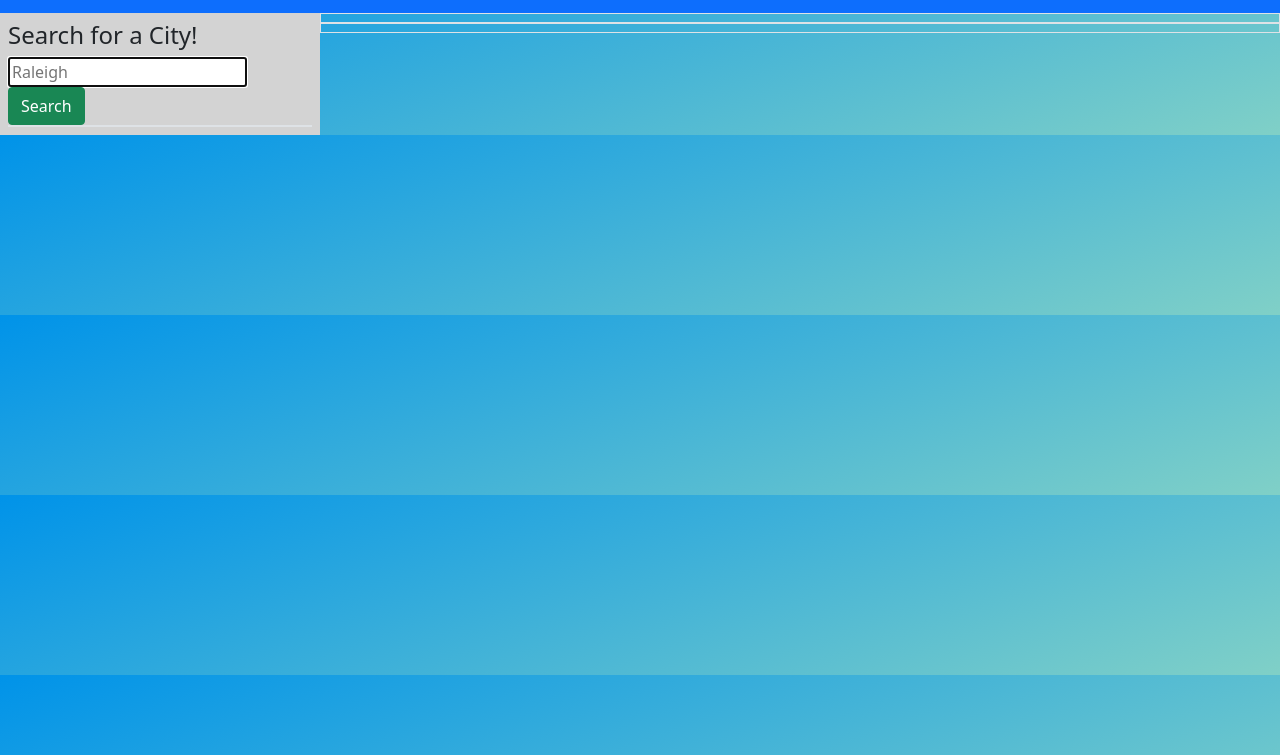
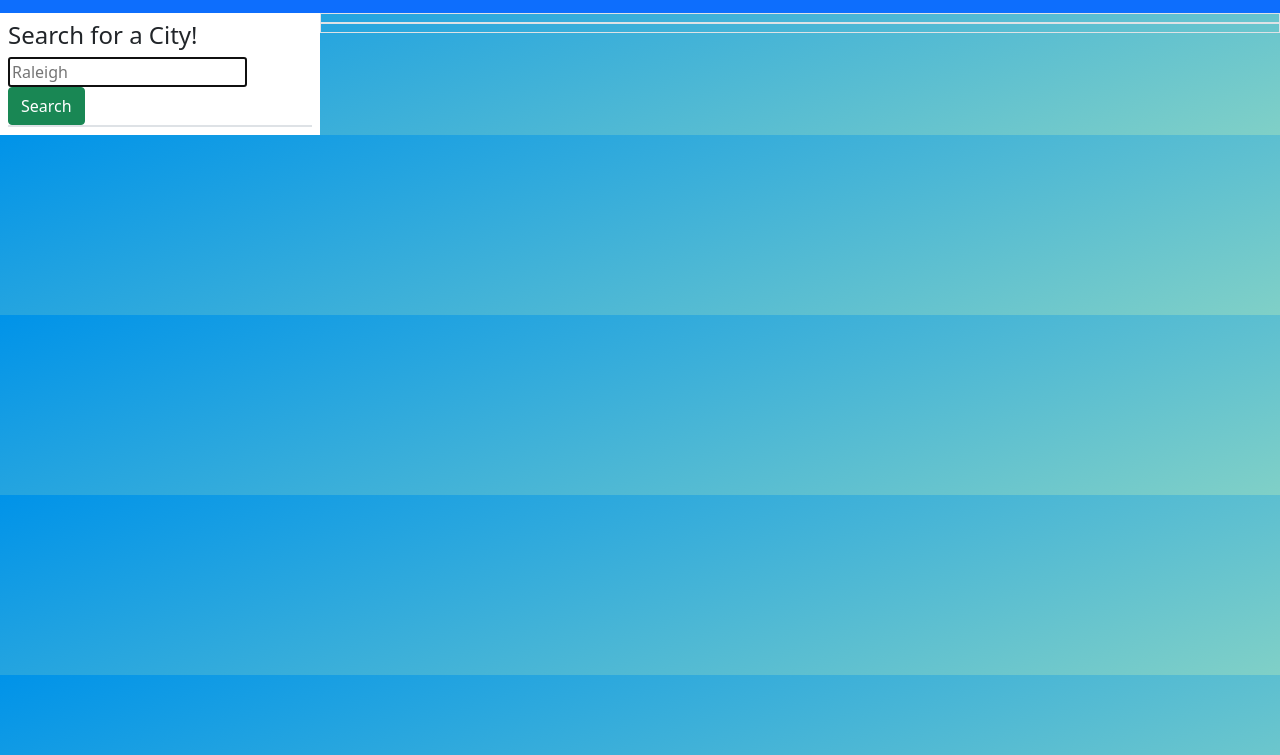
Before and after one commit to piersky1/weather-dashboard, a plain HTML site: page index.html in a window 1280 px wide. Shown: the part 45-800 px from the top of the page. Drawn offline with nearby package versions, Linux system fonts and the light colour scheme.

Commit message:
Changed search container background color to white.

```diff
--- a/assets/style.css
+++ b/assets/style.css
@@ -21,7 +21,7 @@ span.favorable{
 }
 
 .search-column{
-    background-color: #D3D3D3;
+    background-color: white;
 }
 
 .list-group-item{
```
